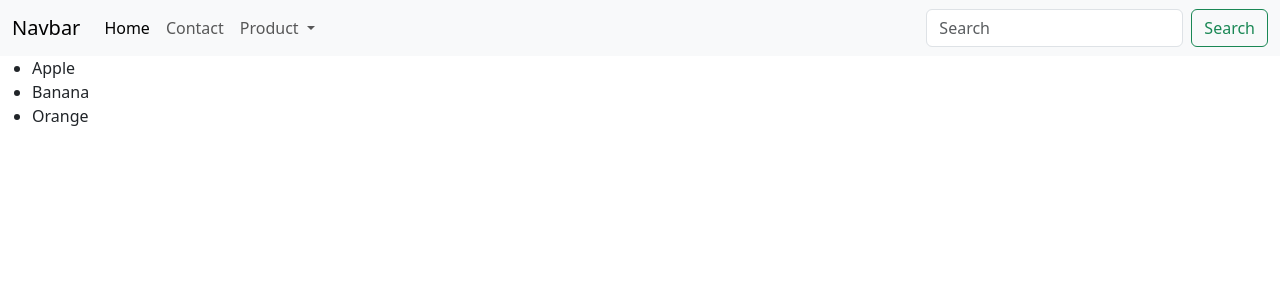
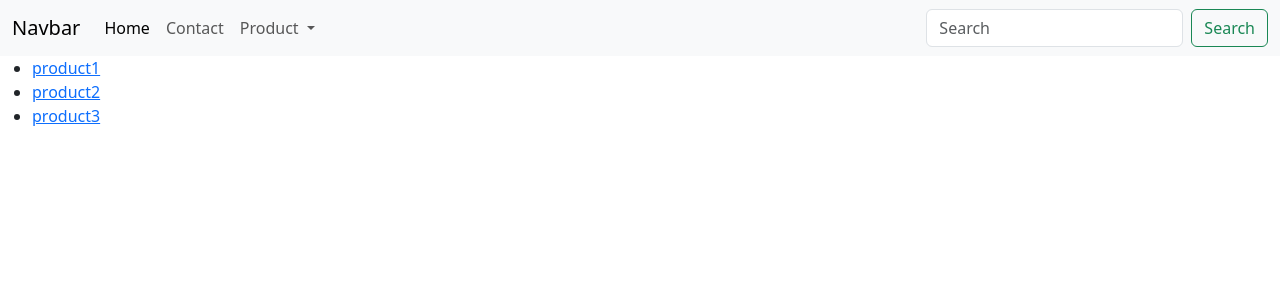
Before and after one commit to prakashreddy5155/AllVueProjects, a Vue app in the folder Basic vue3 vue router/vue-basic-router-learn/: page /productsList in a window 1280 px wide. Shown: the top 300 px of the page. Built offline with nearby package versions, Linux system fonts and the light colour scheme.

Commit message:
learn:made the products dynamic using vue

```diff
--- a/Basic vue3 vue router/vue-basic-router-learn/src/components/Product/ProductsList.vue
+++ b/Basic vue3 vue router/vue-basic-router-learn/src/components/Product/ProductsList.vue
@@ -1,9 +1,19 @@
 <template>
 
   <ul>
-    <li>Apple</li>
-    <li>Banana</li>
-    <li>Orange</li>
+    <li v-for="product in products">
+      <router-link :to="`product/${product.id}`"> {{  product.name }} </router-link>
+    </li>
   </ul>
 
 </template>
+
+<script setup>
+import {reactive} from 'vue';
+
+const products = reactive([
+  {id:1,name:"product1"},
+  {id:2,name:"product2"},
+  {id:3,name:"product3"}
+])
+</script>
```
Also changed, not shown: 1 other file (tests, documents, lock files or other folders).
